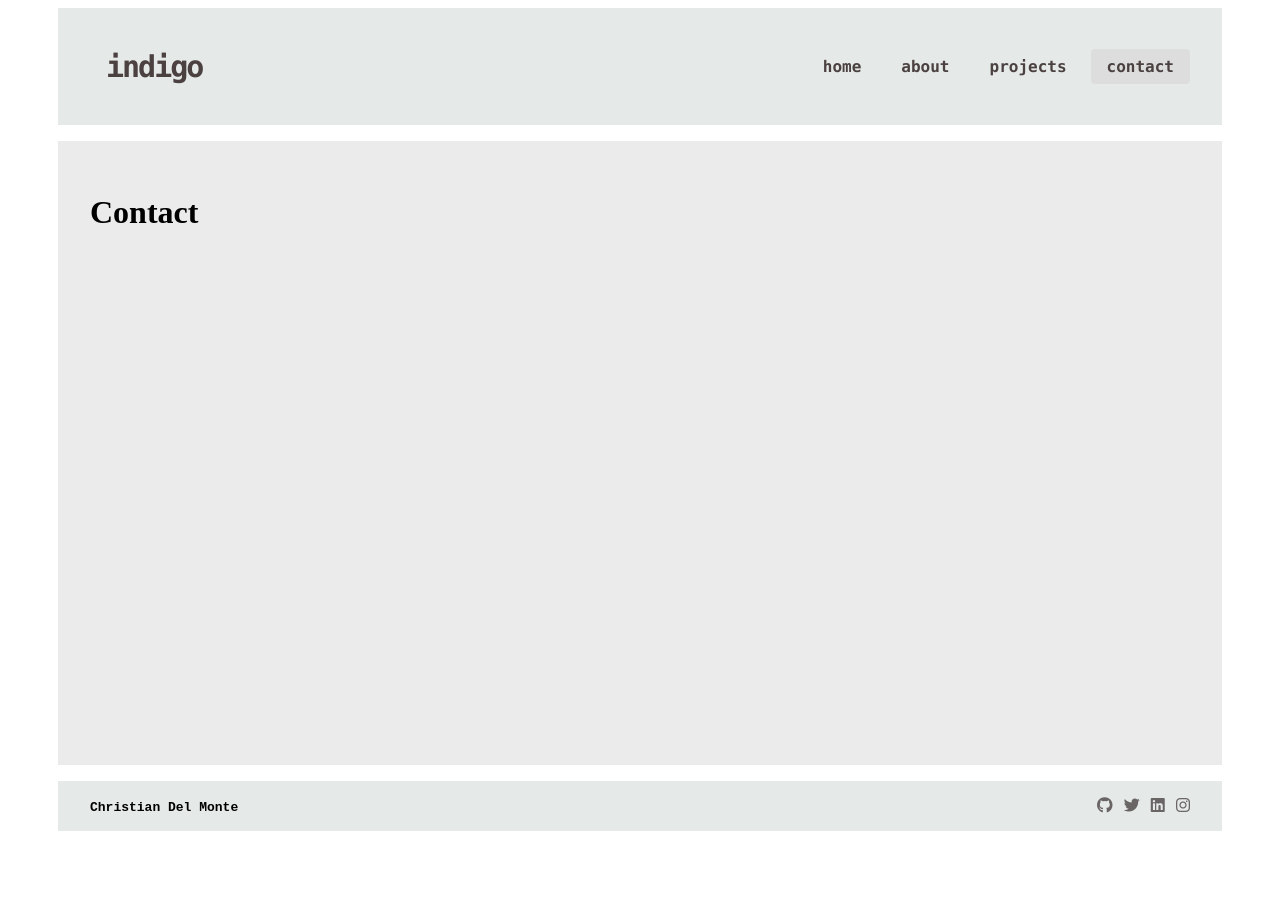
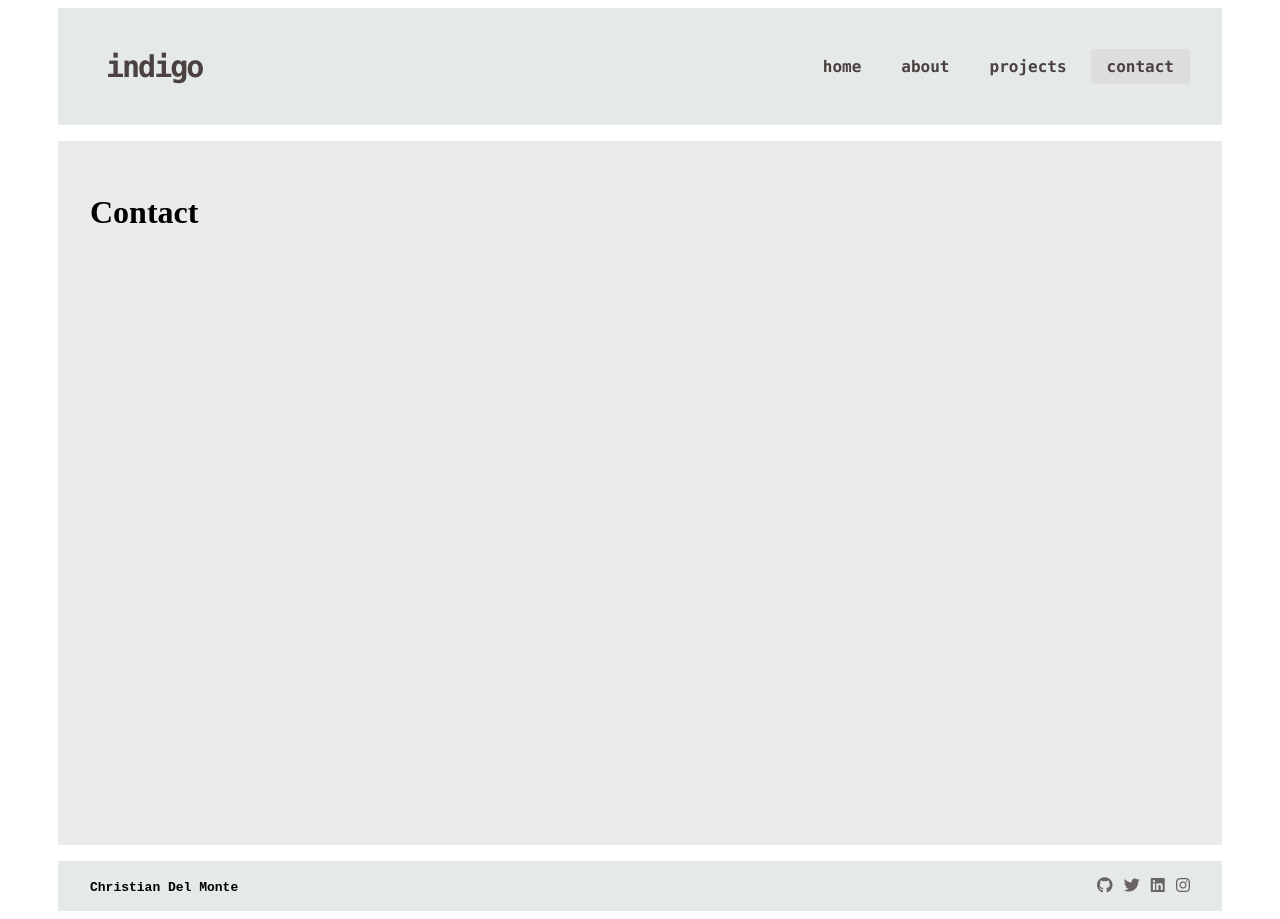
Before and after one commit to indigospritz/portfolio, a Vue app: page /contact in a window 1280 px wide. Before the commit the page ends 839 px from the top, so only its background shows below. Built offline with nearby package versions, Linux system fonts and the light colour scheme.

Commit message:
updated styling

```diff
--- a/src/App.vue
+++ b/src/App.vue
@@ -28,7 +28,7 @@ body {
 
 main {
   max-width: 1100px;
-  min-height: 70vh;
+  min-height: 80vh;
   background: #eaebea;
   margin: auto;
   overflow: auto;
```
